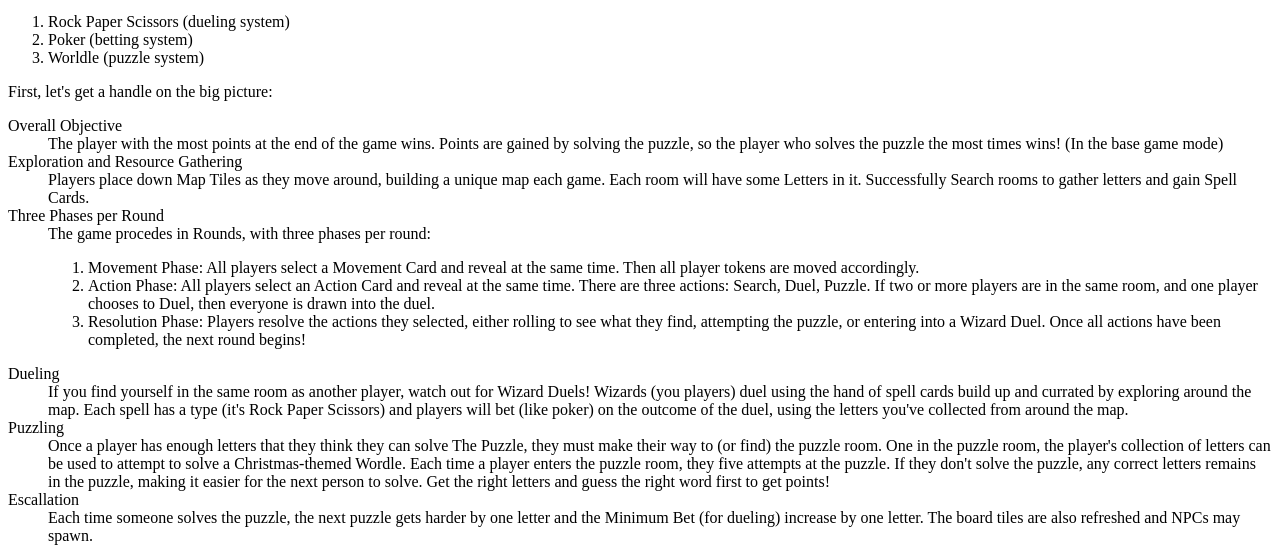
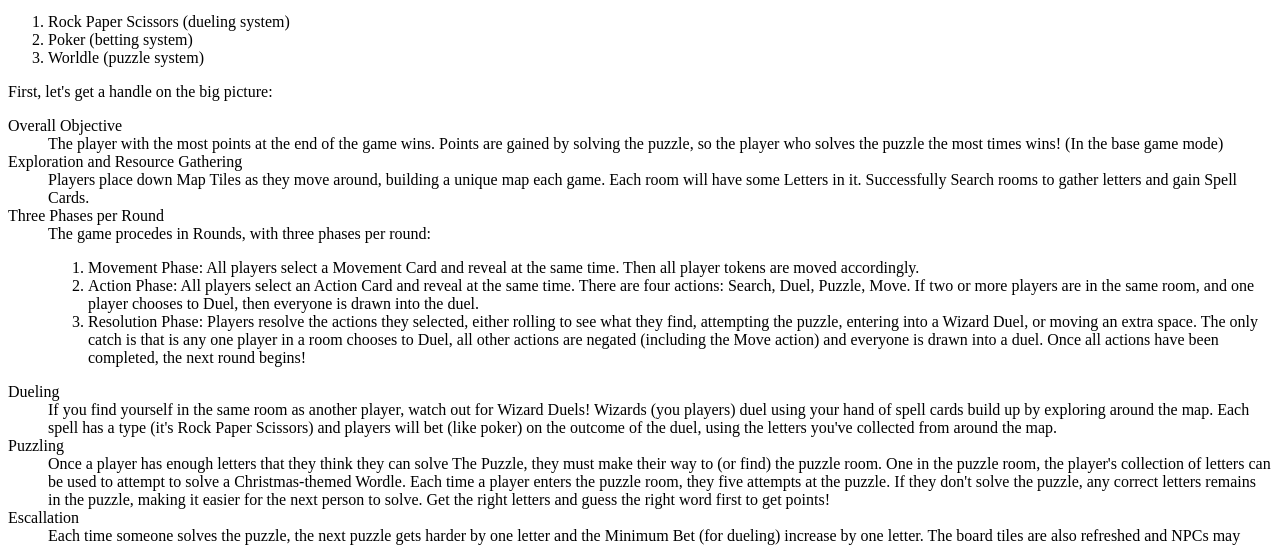
Before and after one commit to AlexanderBReid/Magic-Mansion-Wordle, a plain HTML site: page index.html in a window 1280 px wide. Shown: the part 251-800 px from the top of the page. Drawn offline with Linux system fonts and the light colour scheme.

Commit message:
Update index.html

```diff
--- a/index.html
+++ b/index.html
@@ -32,10 +32,10 @@
 			<dt>Three Phases per Round</dt><dd>The game procedes in Rounds, with three phases per round:
 			<ol>
 				<li>Movement Phase: All players select a Movement Card and reveal at the same time. Then all player tokens are moved accordingly.</li>
-				<li>Action Phase: All players select an Action Card and reveal at the same time. There are three actions: Search, Duel, Puzzle. If two or more players are in the same room, and one player chooses to Duel, then everyone is drawn into the duel.</li>
-				<li>Resolution Phase: Players resolve the actions they selected, either rolling to see what they find, attempting the puzzle, or entering into a Wizard Duel. Once all actions have been completed, the next round begins!</li>
+				<li>Action Phase: All players select an Action Card and reveal at the same time. There are four actions: Search, Duel, Puzzle, Move. If two or more players are in the same room, and one player chooses to Duel, then everyone is drawn into the duel.</li>
+				<li>Resolution Phase: Players resolve the actions they selected, either rolling to see what they find, attempting the puzzle, entering into a Wizard Duel, or moving an extra space. The only catch is that is any one player in a room chooses to Duel, all other actions are negated (including the Move action) and everyone is drawn into a duel. Once all actions have been completed, the next round begins!</li>
 			</ol></dd>
-			<dt>Dueling</dt><dd>If you find yourself in the same room as another player, watch out for Wizard Duels! Wizards (you players) duel using the hand of spell cards build up and currated by exploring around the map. Each spell has a type (it's Rock Paper Scissors) and players will bet (like poker) on the outcome of the duel, using the letters you've collected from around the map.</dd>
+			<dt>Dueling</dt><dd>If you find yourself in the same room as another player, watch out for Wizard Duels! Wizards (you players) duel using your hand of spell cards build up by exploring around the map. Each spell has a type (it's Rock Paper Scissors) and players will bet (like poker) on the outcome of the duel, using the letters you've collected from around the map.</dd>
 			<dt>Puzzling</dt><dd>Once a player has enough letters that they think they can solve The Puzzle, they must make their way to (or find) the puzzle room. One in the puzzle room, the player's collection of letters can be used to attempt to solve a Christmas-themed Wordle. Each time a player enters the puzzle room, they five attempts at the puzzle. If they don't solve the puzzle, any correct letters remains in the puzzle, making it easier for the next person to solve. Get the right letters and guess the right word first to get points!</dd>
 			<dt>Escallation</dt><dd>Each time someone solves the puzzle, the next puzzle gets harder by one letter and the Minimum Bet (for dueling) increase by one letter. The board tiles are also refreshed and NPCs may spawn.</dd>
 		</dl>
```
